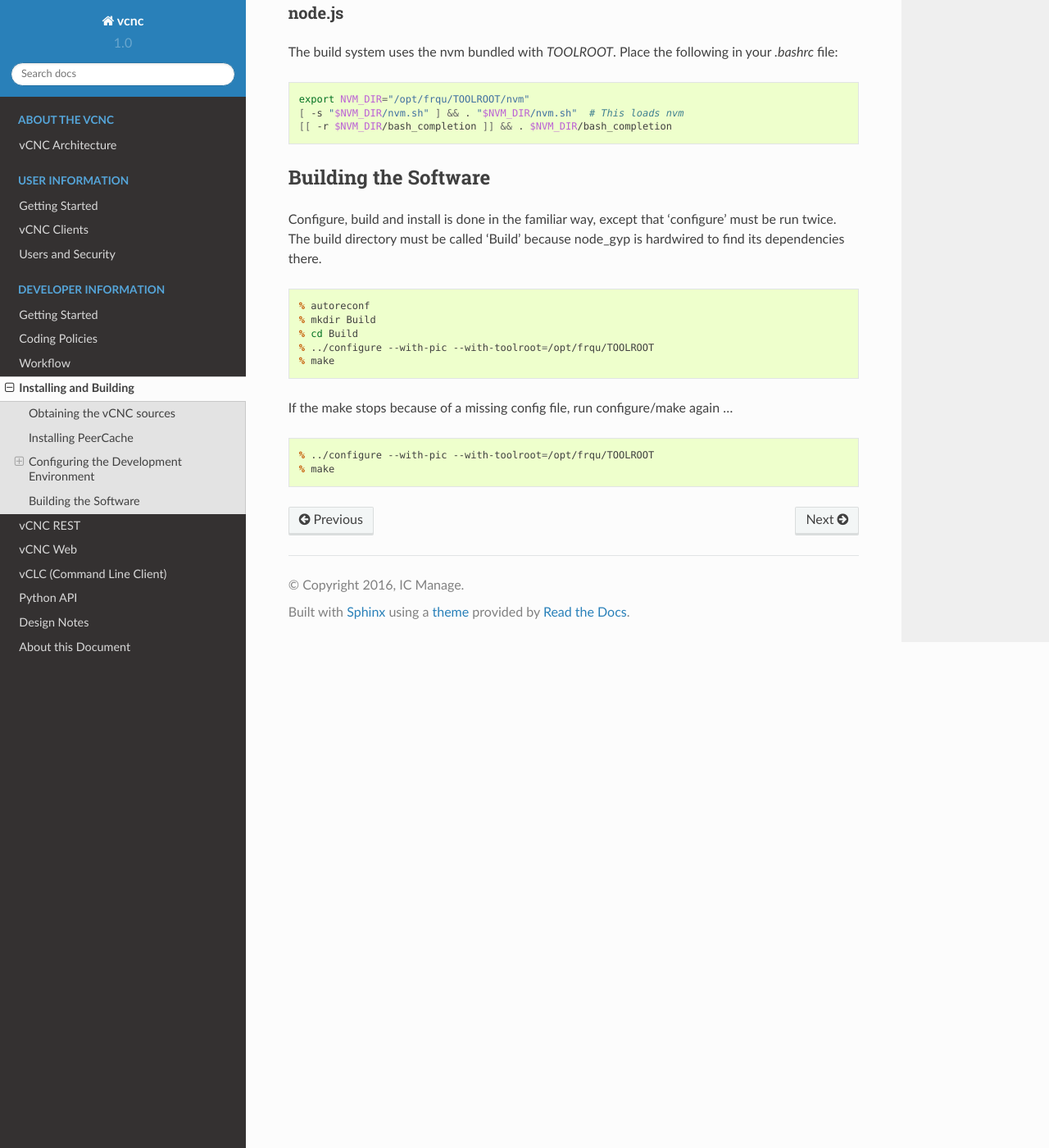
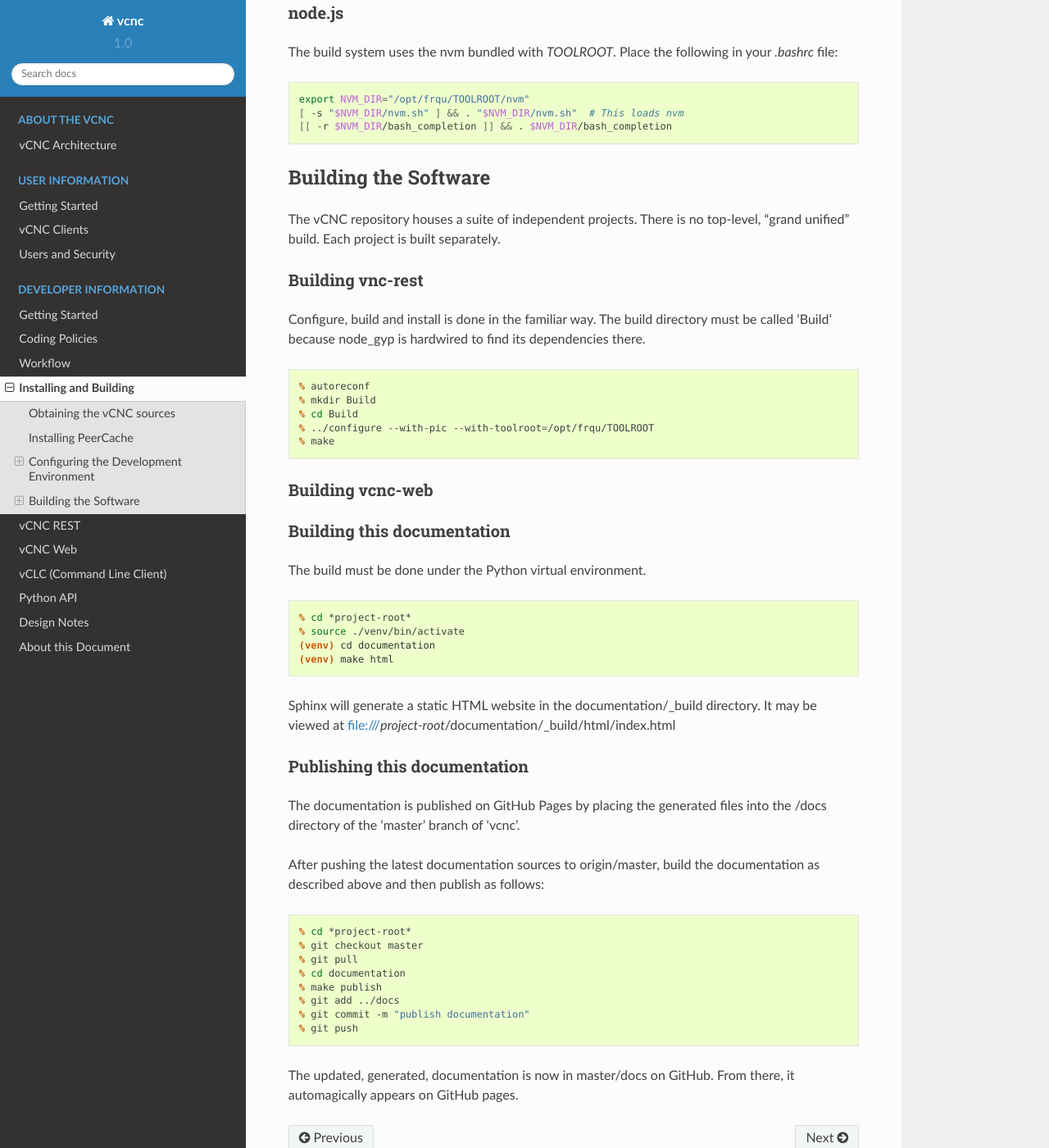
Before and after one commit to ybegus/vcnc, a Sphinx documentation site: the page built from documentation/developer/installing-and-building.rst, in a window 1280 px wide and 1400 px high, scrolled down 1110 px. Shown: the whole window at 82% size. Built offline with Sphinx 7.4.7 and the Read the Docs theme 2.0.0, drawn with Linux system fonts in a browser that asks for light colours; formulas are drawn with MathJax 3; some of the changed text lies outside the part shown.

Commit message:
documentation/developer: italisize 'project-dir'

```diff
--- a/documentation/developer/installing-and-building.rst
+++ b/documentation/developer/installing-and-building.rst
@@ -40,21 +40,22 @@ build system. Begin by installing autotools, GNU make and GNU C++ v4.8.
 Python
 ''''''
 
-Python is needed for the documentation generator *Sphinx* and for vCNC software written in
-Python.  Ensure you are using the Python 3.5 bundled in *TOOLROOT*.
+Python is needed for the documentation generator *Sphinx* and for vCNC software
+written in Python.  Ensure you are using the Python 3.5 bundled in *TOOLROOT*.
 
 .. code-block:: console
 
     % sudo pip install --upgrade pip
     % sudo pip install virtualenv
-    % virtualenv venv /opt/frqu/TOOLROOT/bin/python3
+    % virtualenv -p /opt/frqu/TOOLROOT/bin/python3 venv
     % source ./venv/bin/activate
-    % pip install sphinx sphinx-autobuild sphinx_rtd_theme
+    % (venv) pip install sphinx sphinx-autobuild sphinx_rtd_theme
 
 node.js
 '''''''
 
-The build system uses the nvm bundled with *TOOLROOT*. Place the following in your *.bashrc* file:
+The build system uses the nvm bundled with *TOOLROOT*. Place the following in
+your *.bashrc* file:
 
 .. code-block:: bash
 
@@ -65,8 +66,14 @@ The build system uses the nvm bundled with *TOOLROOT*. Place the following in yo
 Building the Software
 ----------------------
 
-Configure, build and install is done in the familiar way, except that
-'configure' must be run twice.  The build directory must be called 'Build'
+The vCNC repository houses a suite of independent projects.  There
+is no top-level, "grand unified" build.  Each project is built separately.
+
+Building vnc-rest
+'''''''''''''''''
+
+Configure, build and install is done in the familiar way.
+The build directory must be called 'Build'
 because node_gyp is hardwired to find its dependencies there.
 
 .. code-block:: console
@@ -77,10 +84,44 @@ because node_gyp is hardwired to find its dependencies there.
   % ../configure --with-pic --with-toolroot=/opt/frqu/TOOLROOT
   % make
 
-If the make stops because of a missing config file, run configure/make
-again ...
+Building vcnc-web
+'''''''''''''''''
+
+Building this documentation
+''''''''''''''''''''''''''''
+The build must be done under the Python virtual environment.
 
 .. code-block:: console
 
-  % ../configure --with-pic --with-toolroot=/opt/frqu/TOOLROOT
-  % make
+  % cd *project-root*
+  % source ./venv/bin/activate
+  (venv) cd documentation
+  (venv) make html
+
+Sphinx will generate a static HTML website in the documentation/_build
+directory.  It may be viewed at
+file:///*project-root*/documentation/_build/html/index.html
+
+Publishing this documentation
+'''''''''''''''''''''''''''''
+
+The documentation is published on GitHub Pages by placing the
+generated files into the /docs directory of the 'master'
+branch of 'vcnc'.
+
+After pushing the latest documentation sources to origin/master, build
+the documentation as described above and then publish as follows:
+
+.. code-block:: console
+
+  % cd *project-root*
+  % git checkout master
+  % git pull
+  % cd documentation
+  % make publish
+  % git add ../docs
+  % git commit -m "publish documentation"
+  % git push
+
+The updated, generated, documentation is now in master/docs on GitHub.
+From there, it automagically appears on GitHub pages.
```
